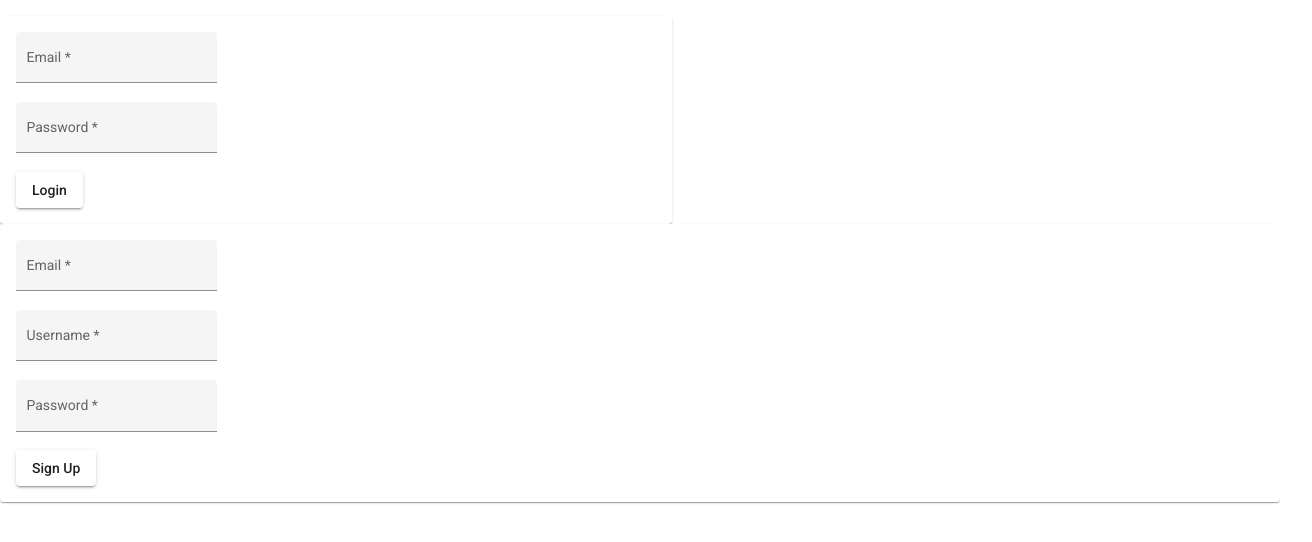
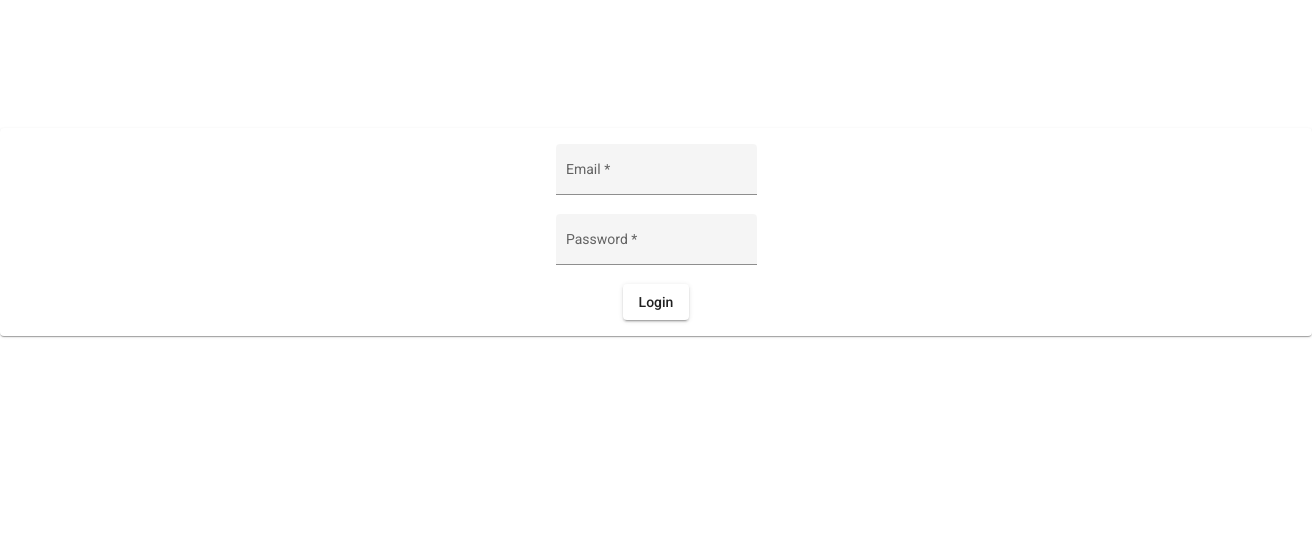
Before and after one commit to RatulAhmed/ats-frontend, an Angular app: page / in a window 1280 px wide. Shown: the top 542 px of the page, 1312 px wide, since content can reach past the window. Built offline with nearby package versions, Linux system fonts and the light colour scheme.

Commit message:
fixed routes for login and signup

```diff
--- a/src/app/app-routing.module.ts
+++ b/src/app/app-routing.module.ts
@@ -4,8 +4,8 @@ import { LoginComponent } from './auth/login/login.component';
 import { SignupComponent } from './auth/signup/signup.component';
 
 const routes: Routes = [
-  { path: "", component: LoginComponent },
-  { path: "signup", component:SignupComponent }
+  { path: '' , component: LoginComponent },
+  { path: 'signup', component:SignupComponent }
 ];
 
 @NgModule({
--- a/src/app/app.component.html
+++ b/src/app/app.component.html
@@ -1,2 +1,4 @@
-<app-login></app-login>
-<app-signup></app-signup>
+
+<main>
+  <router-outlet></router-outlet>
+</main>
--- a/src/app/auth/login/login.component.css
+++ b/src/app/auth/login/login.component.css
@@ -1,8 +1,5 @@
-:host {
-  display: block;
-  margin-top: 1rem;
+mat-card {
+  width: 100%;
+   text-align:center;
+   margin-top: 10%;
 }
-
-mat-card {
-  width: 50%;
-}
```
